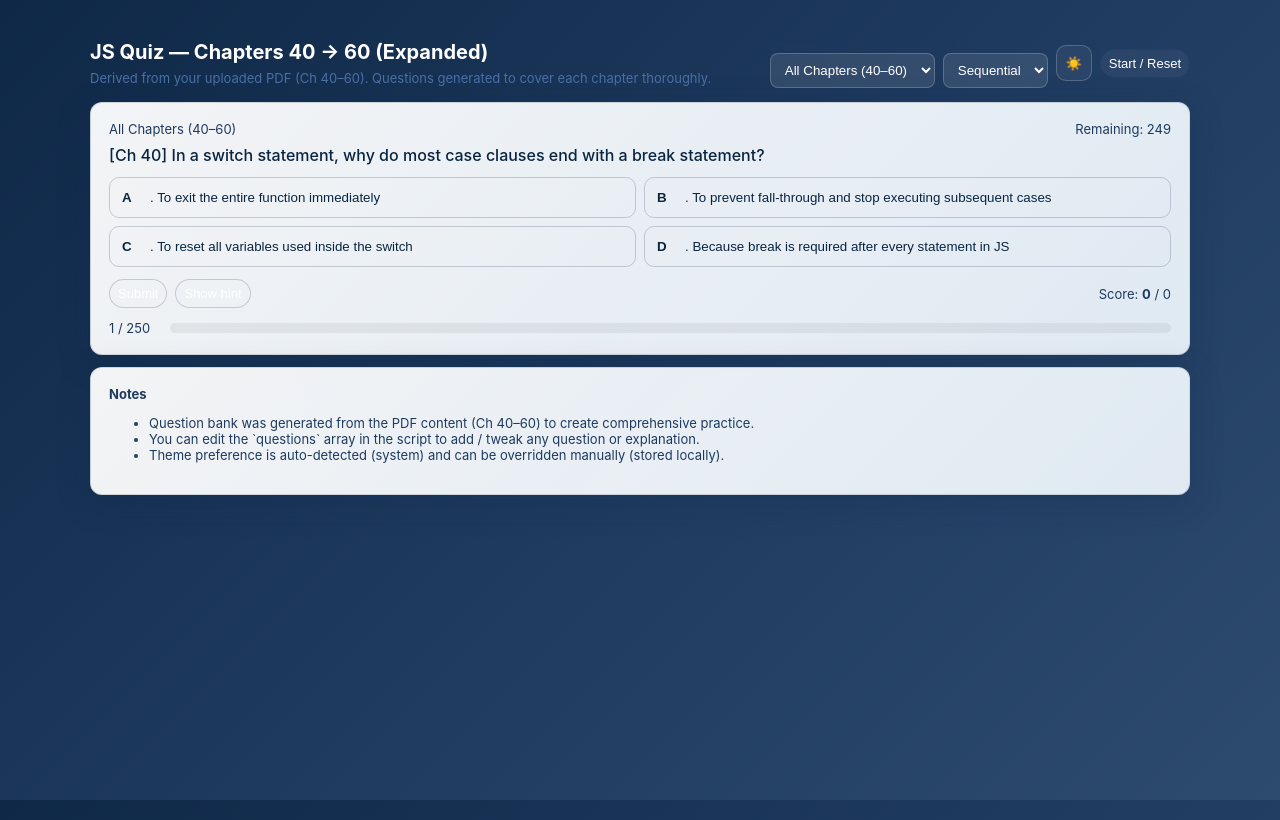
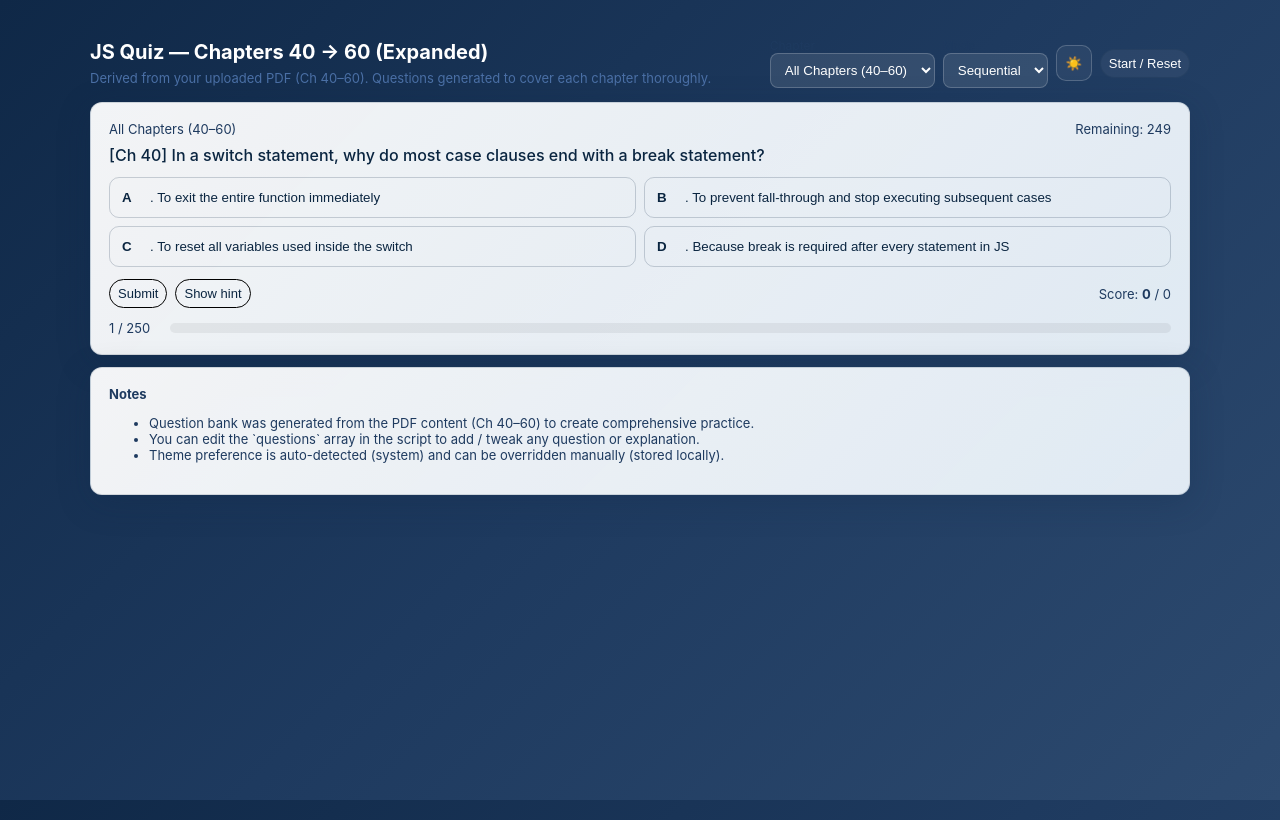
Before and after one commit to saadsalman708/project-35, a plain HTML site: page index.html in a window 1280 px wide. Both pictures are taken after a click on the button "Start / Reset". Drawn offline with Linux system fonts and the light colour scheme.

Commit message:
Fixed button's text's and boarder's color

```diff
--- a/index.html
+++ b/index.html
@@ -373,6 +373,27 @@
             box-shadow: 0 0 20px rgba(14, 165, 233, 0.5);
             border-color: var(--accent)
         }
+
+        body[data-theme="light"] .lightBtn {
+            border-color: #000;
+        }
+
+        .lightBtn {
+            color: #ffffff;
+            padding: 6px 8px;
+            border-radius: 999px;
+            border: 1px solid rgba(255, 255, 255, 0.2);
+            font-size: 13px;
+            background: rgba(255, 255, 255, 0.05)
+        }
+
+        .lightBtn:hover {
+            box-shadow: 0 0 20px rgba(14, 165, 233, 0.5);
+            border-color: var(--accent)
+        }
+
+
+
     </style>
 </head>
 
@@ -418,9 +439,9 @@
                     <div class="choices" id="choices"></div>
 
                     <div class="actions">
-                        <button id="submitBtn" class="chip">Submit</button>
-                        <button id="nextBtn" class="chip" style="display:none">Next</button>
-                        <button id="toggleHintBtn" class="chip">Show hint</button>
+                        <button id="submitBtn" class="lightBtn">Submit</button>
+                        <button id="nextBtn" class="lightBtn" style="display:none">Next</button>
+                        <button id="toggleHintBtn" class="lightBtn">Show hint</button>
                         <div style="margin-left:auto" class="small">Score: <strong id="score">0</strong> / <span
                                 id="answered">0</span></div>
                     </div>
```
